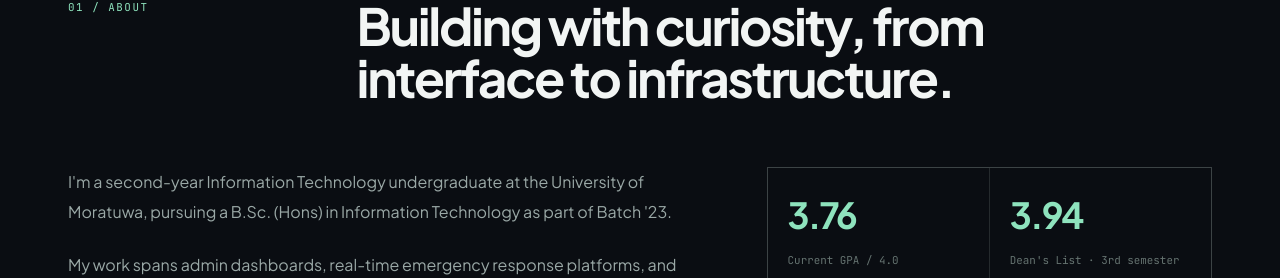
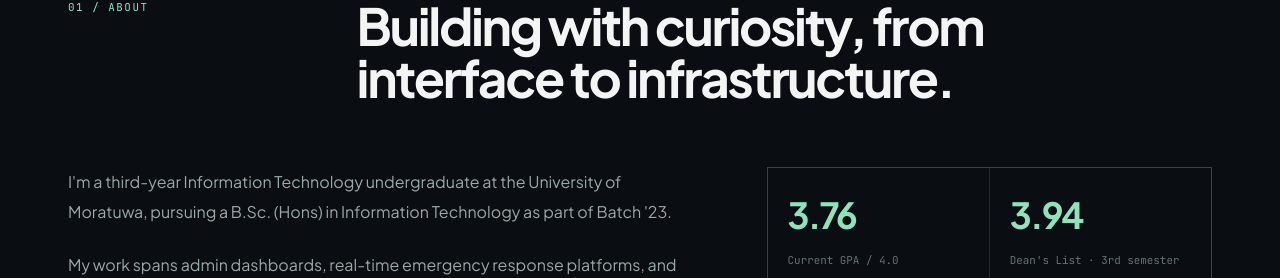
Before and after one commit to RashmiAbeysekera/Portfolio, a React (Vite) app: page / in a window 1280 px wide. Shown: the part 1082-1360 px from the top of the page. Built offline with nearby package versions, Linux system fonts and the light colour scheme.

Commit message:
fix(about): update undergraduate year from second to third

```diff
--- a/src/sections/AboutSection.jsx
+++ b/src/sections/AboutSection.jsx
@@ -45,7 +45,7 @@ function AboutSection() {
             transition={{ ...heroTransition, delay: 0.12 }}
           >
             <p>
-              I&apos;m a second-year Information Technology undergraduate at the {profile.university},
+              I&apos;m a third-year Information Technology undergraduate at the {profile.university},
               pursuing a {profile.program} as part of Batch &apos;23.
             </p>
             <p>
```
